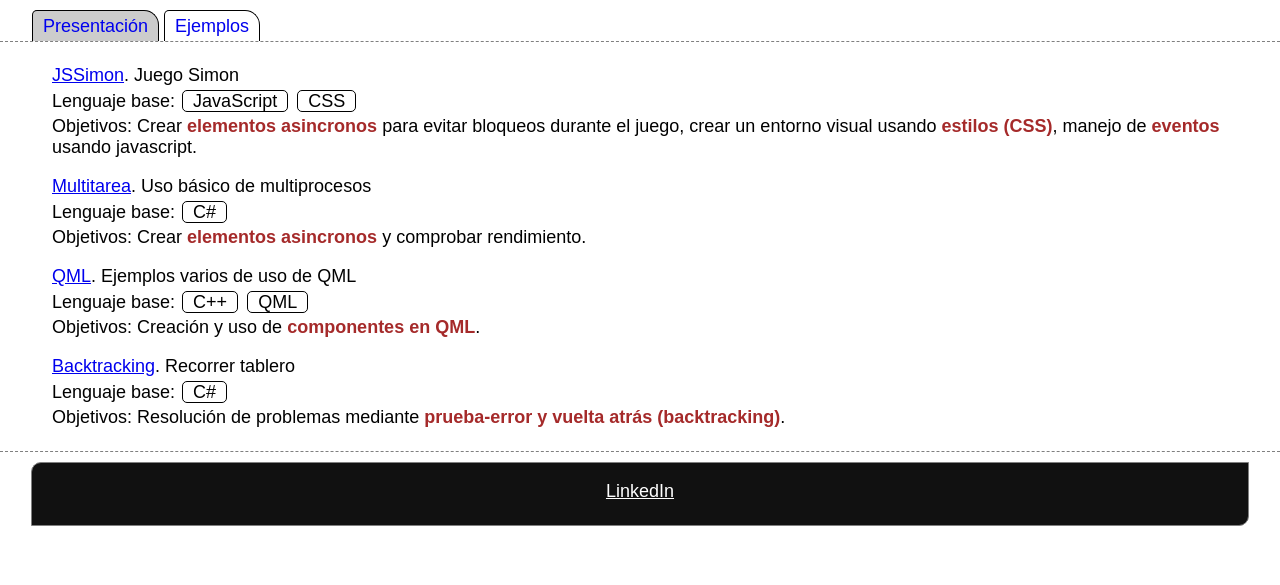
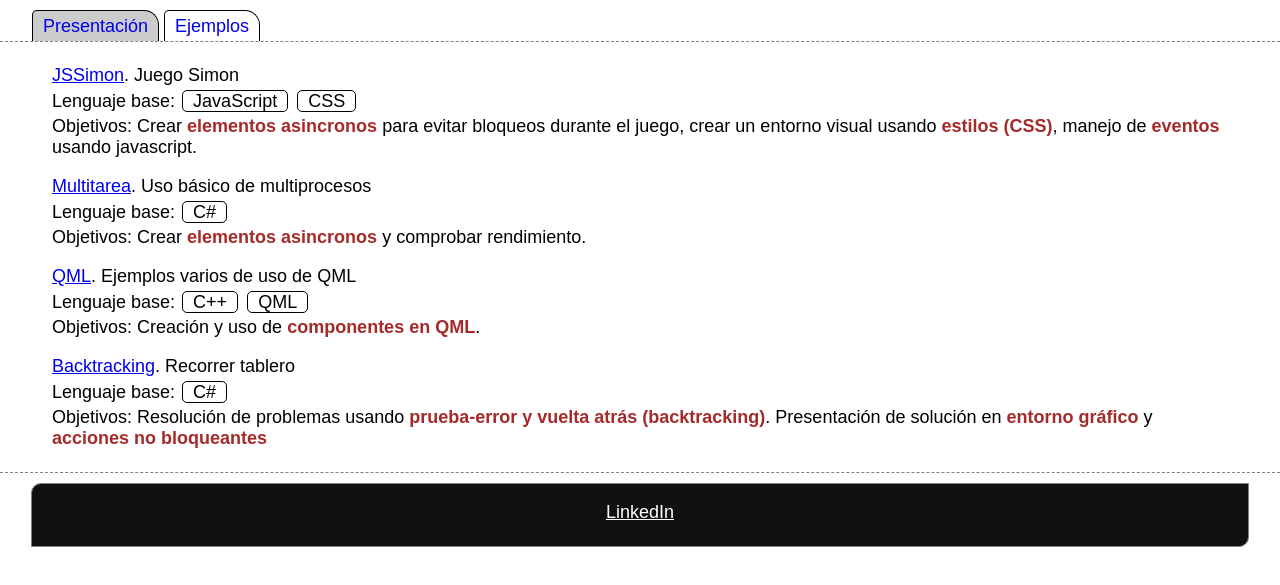
Before and after one commit to JoseVIGIT/JoseVIGIT.github.io, a plain HTML site: page index.html in a window 1280 px wide. Both pictures are taken after a click on the link "Ejemplos". Shown: the part 157-742 px from the top of the page. Drawn offline with Linux system fonts and the light colour scheme.

Commit message:
Descripcion ejemplo modificada

```diff
--- a/index.html
+++ b/index.html
@@ -85,7 +85,8 @@
                         <a target="_BLANK" href="https://github.com/JoseVIGIT/Backtracking">Backtracking</a>. Recorrer tablero<br/>
                         Lenguaje base: <span class="borde">C#</span><br/>
                         Objetivos:
-                        Resolución de problemas mediante <span class="resaltar">prueba-error y vuelta atrás (backtracking)</span>.
+                        Resolución de problemas usando <span class="resaltar">prueba-error y vuelta atrás (backtracking)</span>.
+                        Presentación de solución en <span class="resaltar">entorno gráfico</span> y <span class="resaltar">acciones no bloqueantes</span>
                     </p>
                 </li>
             </ul>
```
